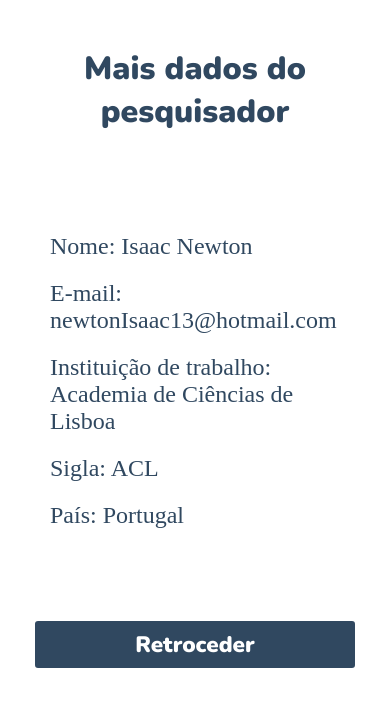
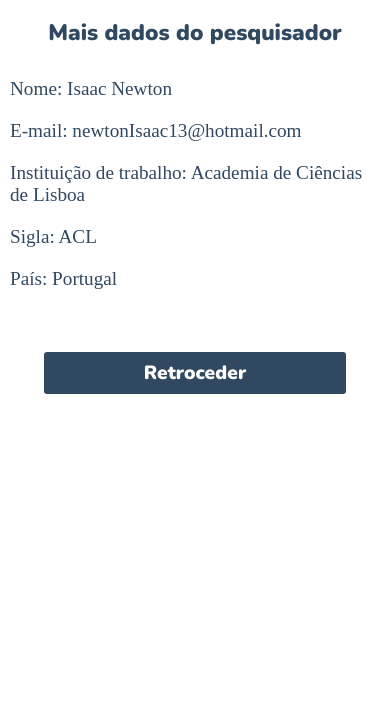
Before and after one commit to euricodande12/Sistema-de-gestao-de-producao-cientifica, a plain HTML site: page informacoes-do-pesquisador.html in a window 390 px wide. Shown: the part 67-774 px from the top of the page. Drawn offline with nearby package versions, Linux system fonts and the light colour scheme; a web font is replaced by a local one.

Commit message:
Responsividade.

```diff
--- a/css/informacoes-do-pesquisador.css
+++ b/css/informacoes-do-pesquisador.css
@@ -44,3 +44,29 @@ h2.titulo-2{
     background-color: white;
     color:var(--azul-mais-escuro);
 }
+
+@media screen and (max-width:500px){
+    body{
+        overflow: auto;
+    }
+
+    .primeira-secao{
+        padding: 10px 10px;
+    }
+
+    h2.titulo-2{
+        font-size: 1.4rem;
+        margin-bottom: 30px;
+    }
+
+    .dado-do-pesquisador{
+        margin-top: 20px;
+        font-size: 1.2rem;
+    }
+
+    .botao-1{
+        padding: 8px 100px;
+        font-size: 1.2rem;
+    }
+
+}
--- a/css/ver-pesquisadores.css
+++ b/css/ver-pesquisadores.css
@@ -348,6 +348,6 @@ button.btn-2-2{
 
     .botao{
         padding: 8px 40px;
-        font-size: 1.3rem;
+        font-size: 1rem;
     }
 }
```
Also changed, not shown: editar-dados-pesquisador.html (+1 -1 lines).
